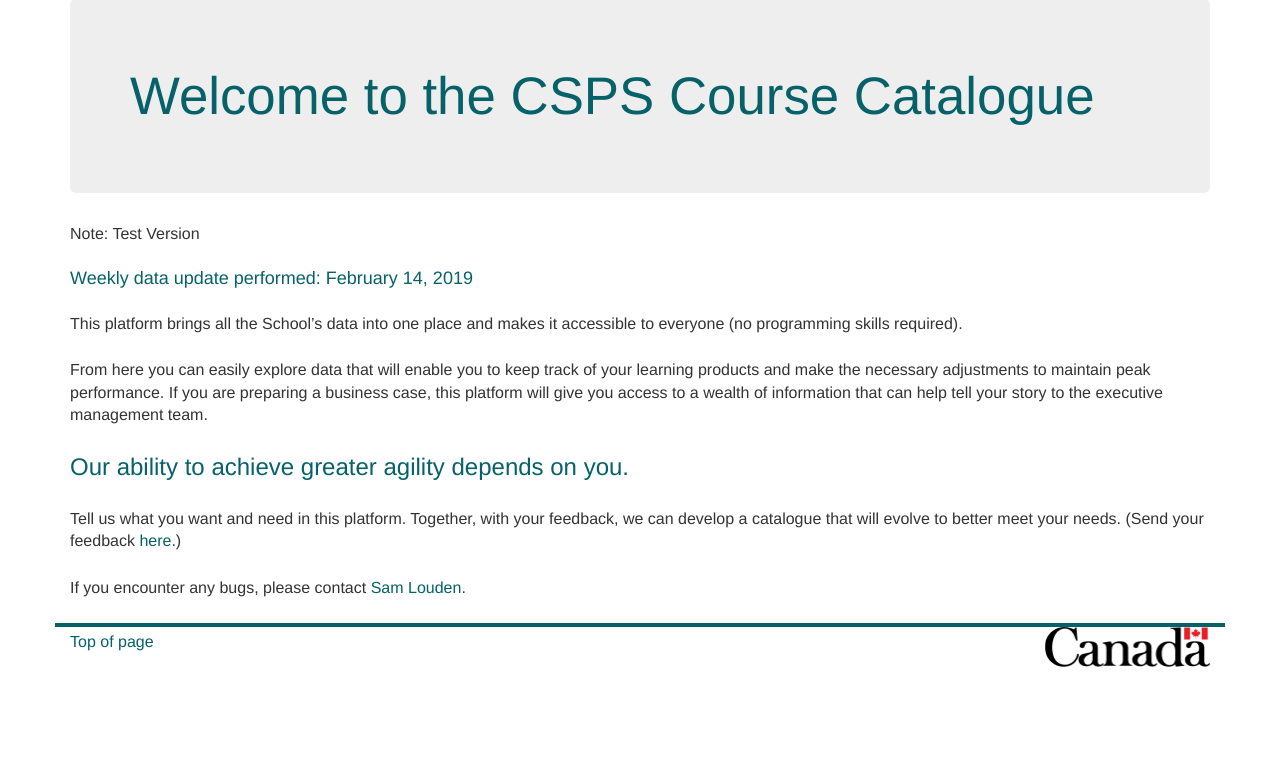
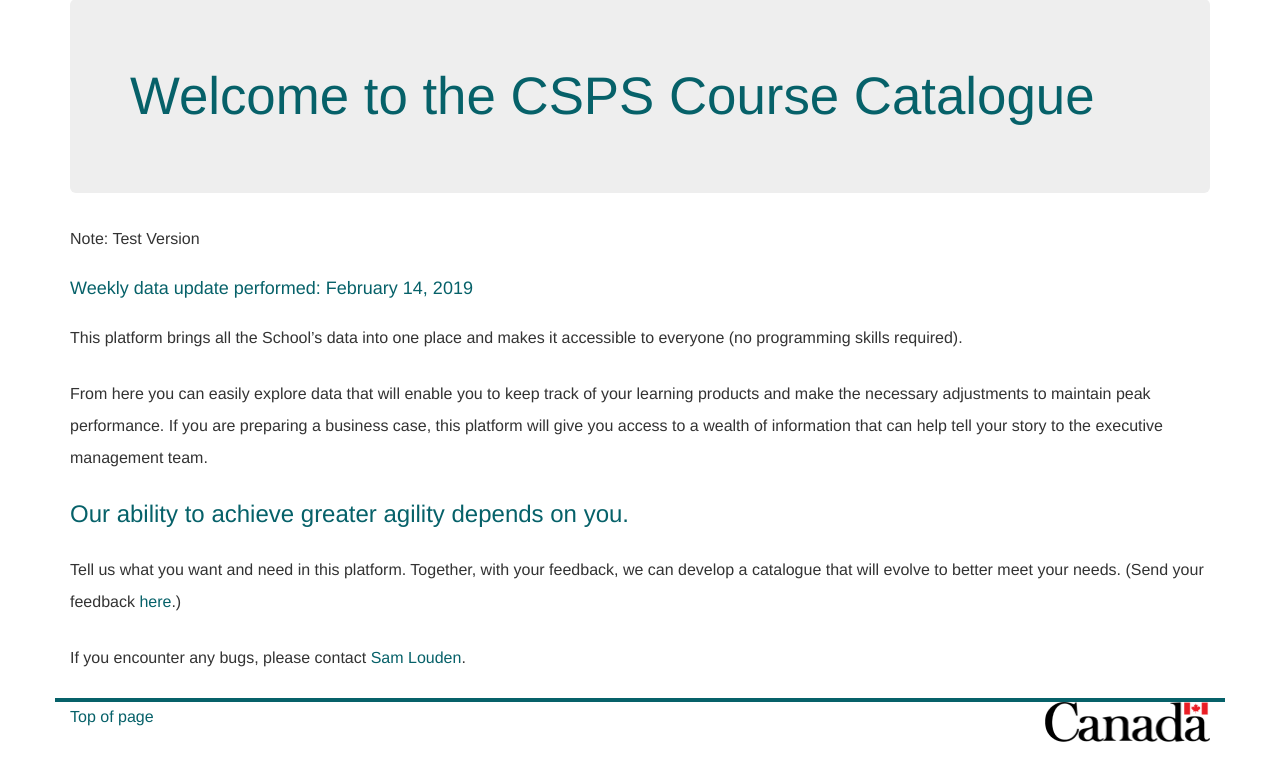
Before and after one commit to szinck1/CSPS-Course-Catalogue, a Flask app: page /home in a window 1280 px wide. Shown: the part 409-1167 px from the top of the page. Before the commit the page ends 1076 px from the top, so only its background shows below. Run offline with Flask 2, Linux system fonts and the light colour scheme; some libraries are stand-ins or nearby versions.

Commit message:
Consistent line height across p and ul tags

```diff
--- a/catalogue_app/static/style.css
+++ b/catalogue_app/static/style.css
@@ -6,7 +6,7 @@ html {
 	font-size: 16px;
 }
 body {
-	font-family: Helvetica, Arial, sans-serif;
+	font-family: Helvetica, sans-serif;
 	font-size: 16px;
 	/* Same as height of footer */
 	margin-bottom: 60px;
@@ -147,19 +147,19 @@ table {
 /***** Home and about *****/
 #home-page h3,
 #about-page h3 {
-	line-height: 1.4;
+	line-height: 2rem;
 	margin: 1.5rem 0;
 	color: #066169;
 	text-align: left;
 }
 #home-page p,
 #about-page p {
-	line-height: 1.4;
+	line-height: 2rem;
 	margin: 1.5rem 0;
 }
 #home-page li,
 #about-page li {
-	margin: 0.5rem 0;
+	min-height: 2rem;
 }
 /***** End home and about *****/
 
```
